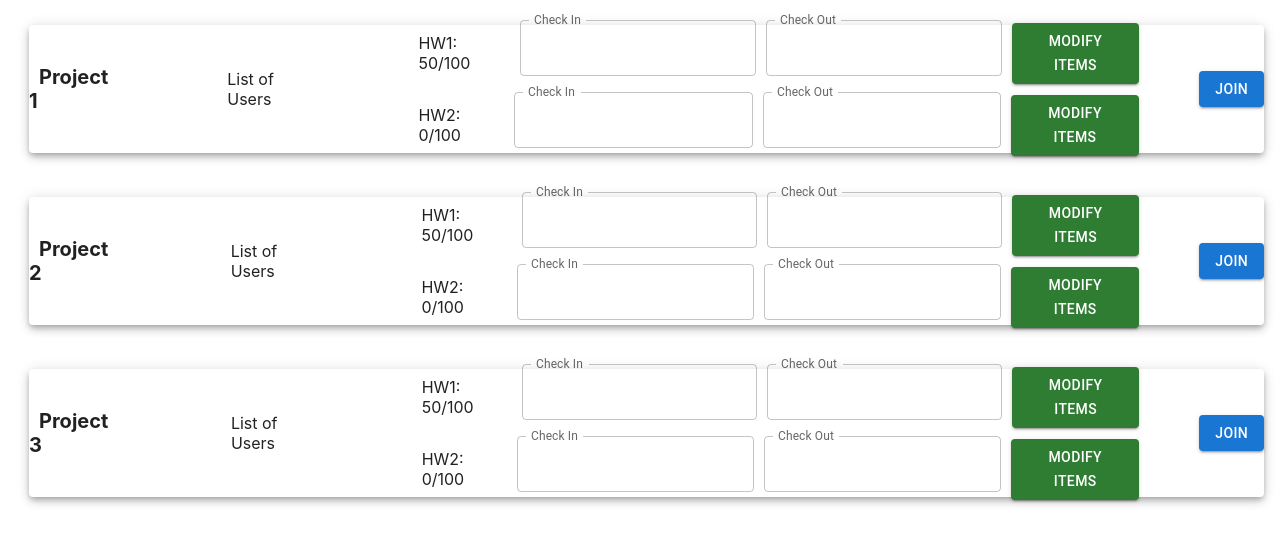
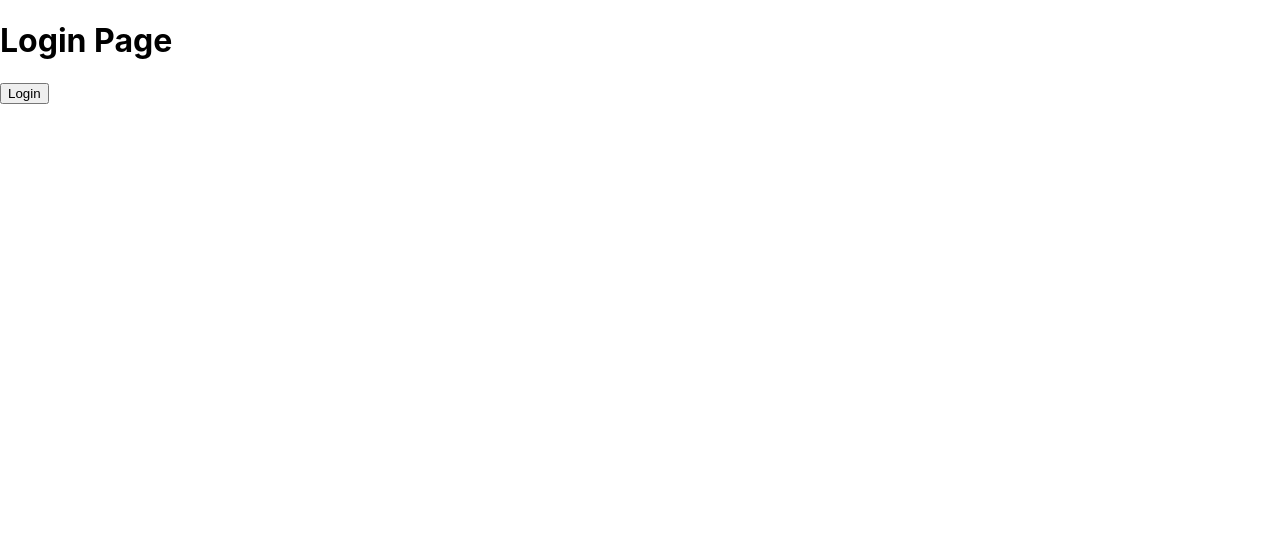
Before and after one commit to akhilgiridhar/ECE461L_Project, a React (Create React App) app in the folder haas-project/: page / in a window 1280 px wide. Shown: the top 544 px of the page. Built offline with nearby package versions, Linux system fonts and the light colour scheme.

Commit message:
changes made to the UI to get basic routing working

```diff
--- a/haas-project/package.json
+++ b/haas-project/package.json
@@ -9,6 +9,7 @@
     "@testing-library/jest-dom": "^5.17.0",
     "@testing-library/react": "^13.4.0",
     "@testing-library/user-event": "^13.5.0",
+    "axios": "^1.5.1",
     "react": "^18.2.0",
     "react-dom": "^18.2.0",
     "react-router-dom": "^6.16.0",
--- a/haas-project/src/App.js
+++ b/haas-project/src/App.js
@@ -1,24 +1,19 @@
-import logo from './logo.svg';
+import React, { useState } from 'react';
+import { BrowserRouter as Router, Routes, Route, matchRoutes } from 'react-router-dom';
 import './App.css';
-import {Paper, Container, Grid, TextField, Button} from '@mui/material';
-import ProjectsScreen from './pages/ProjectsScreen';
+import LoginPage from './LoginPage';
+import Projects from './Projects';
 
-function App() {
+const App = () => {
   return (
-    <Container maxWidth="md" className="top-left-container">
-    <Grid container spacing={3} style={{ padding: '5px'}}>
-      <Grid item xs={12}>
-        <ProjectsScreen>Project 1</ProjectsScreen>
-      </Grid>
-      <Grid item xs={12}>
-        <ProjectsScreen>Project 2</ProjectsScreen>
-      </Grid>
-      <Grid item xs={12}>
-        <ProjectsScreen>Project 3</ProjectsScreen>
-      </Grid>
-    </Grid>
-  </Container>
+    <Router>
+      <Routes>
+        <Route path="/login" element={<LoginPage />} />
+        <Route path="/projects" element={<Projects />} />
+        <Route exact path="/" element={<LoginPage />} />
+      </Routes>
+    </Router>
   );
-}
+};
 
 export default App;
--- /dev/null
+++ b/haas-project/src/LoginPage.js
@@ -0,0 +1,25 @@
+import React from "react";
+import {Paper, Container, Grid, TextField, Button} from '@mui/material';
+import { useNavigate } from 'react-router-dom';
+
+const LoginForm = ({ onLogin }) => {
+    const navigate = useNavigate();
+
+    const handleLogin = async () => {
+        const isAuthenticated = true;
+
+        if (isAuthenticated) {
+        navigate('/projects');
+        }
+    };
+
+    return (
+        <div>
+          <h1>Login Page</h1>
+          <button onClick={handleLogin}>Login</button>
+        </div>
+      );
+
+}
+
+export default LoginForm;
--- /dev/null
+++ b/haas-project/src/Projects.js
@@ -0,0 +1,31 @@
+import React, { useState } from 'react';
+import './App.css';
+import {Paper, Container, Grid, TextField, Button} from '@mui/material';
+import ProjectsScreen from './pages/ProjectsScreen';
+
+function Projects() {
+  const [username, setUsername] = useState('');
+  const [password, setPassword] = useState('');
+  const [message, setMessage] = useState('');
+
+
+
+
+  return (
+    <Container maxWidth="md" className="top-left-container">
+      <Grid container spacing={3} style={{ padding: '5px'}}>
+        <Grid item xs={12}>
+          <ProjectsScreen>Project 1</ProjectsScreen>
+        </Grid>
+        <Grid item xs={12}>
+          <ProjectsScreen>Project 2</ProjectsScreen>
+        </Grid>
+        <Grid item xs={12}>
+          <ProjectsScreen>Project 3</ProjectsScreen>
+        </Grid>
+      </Grid>
+    </Container>
+  );
+}
+
+export default Projects;
```
Also changed, not shown: 1 other file (tests, documents, lock files or other folders).
